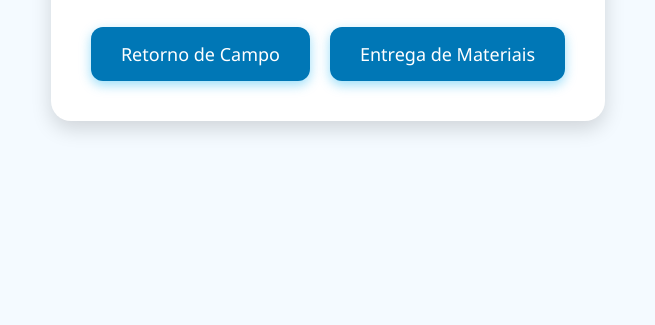
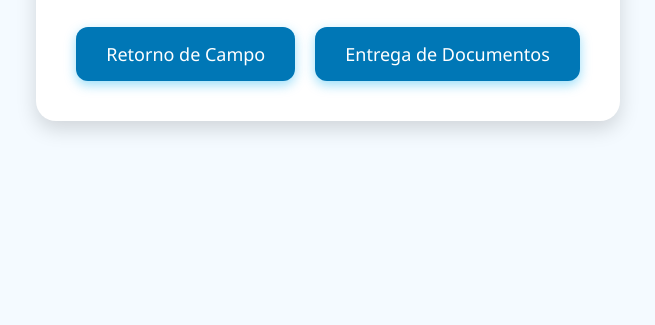
Before and after one commit to 125690-1/pagina-inicial, a plain HTML site: page index.html in a window 1280 px wide. Shown: the part 475-800 px from the top of the page, without its empty margins (312-967 px from the left). Drawn offline with Linux system fonts and the light colour scheme.

Commit message:
Update index.html

```diff
--- a/index.html
+++ b/index.html
@@ -74,7 +74,7 @@
     <p>O que você deseja fazer hoje?</p>
     <div class="button-container">
       <a href="https://125690-1.github.io/retornodecampo/" class="button">Retorno de Campo</a>
-      <a href="https://125690-1.github.io/entrega-documentos/" class="button">Entrega de Materiais</a>
+      <a href="https://125690-1.github.io/entrega-documentos/" class="button">Entrega de Documentos</a>
     </div>
   </div>
 </body>
```
